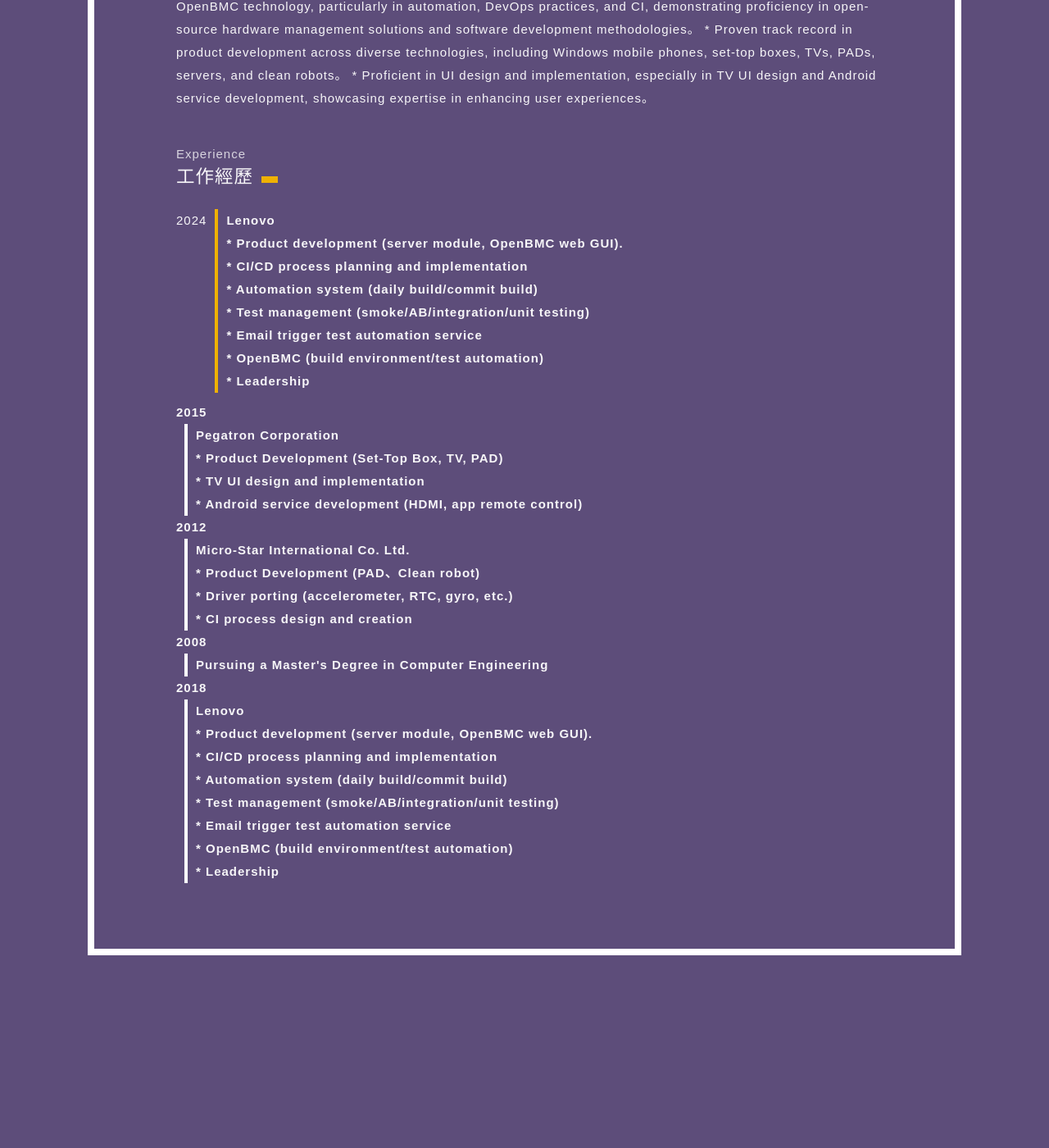
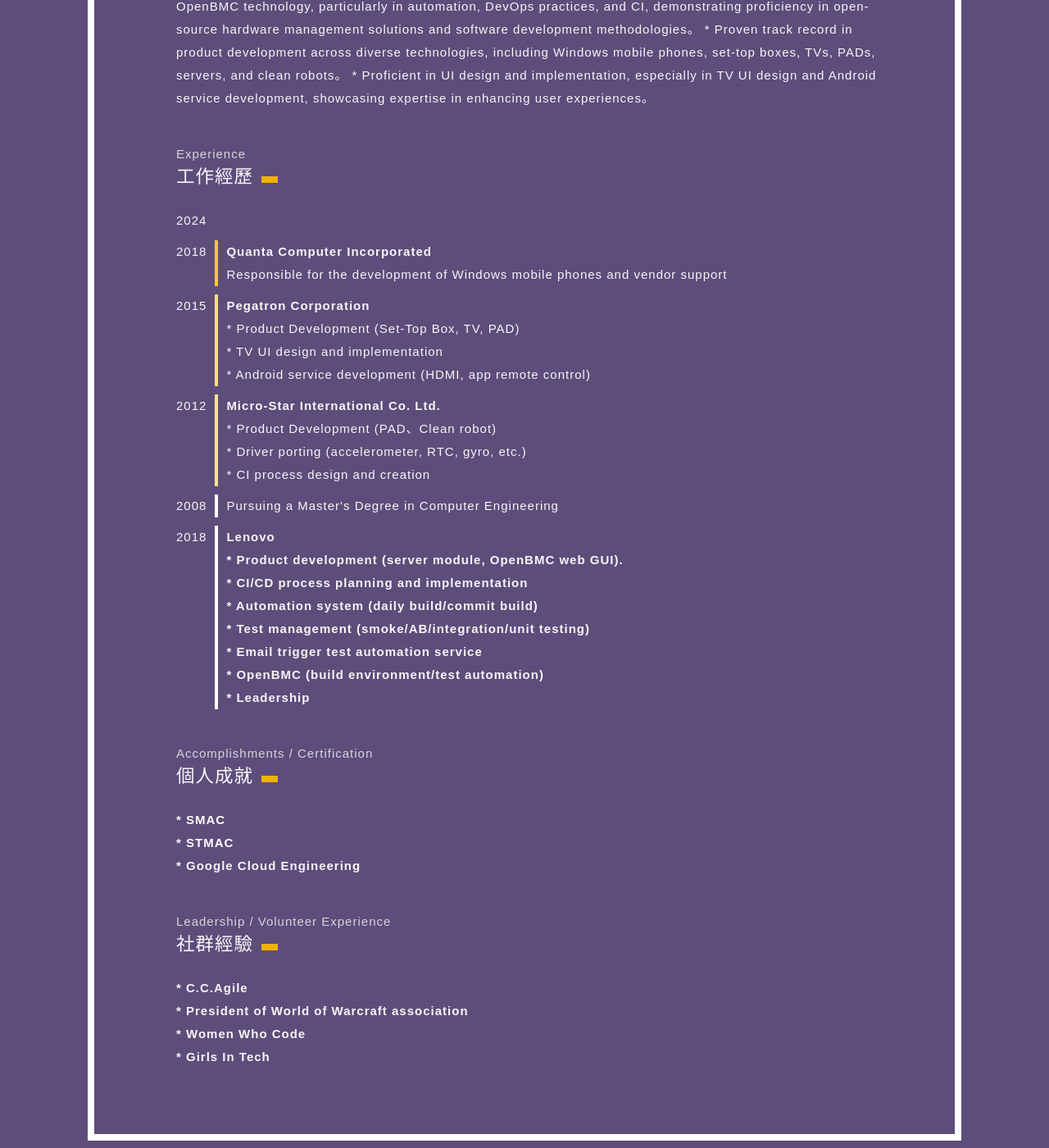
Before and after one commit to gitmaruneko/gitmaruneko.github.io, a Jekyll site: the page personal_detail.html, which Jekyll copies as it is, in a window 1280 px wide and 1400 px high, scrolled down 611 px. Shown: the whole window at 82% size. Built offline with Jekyll 4.4.1, drawn with Linux system fonts in a browser that asks for light colours; before the commit the page ends 1834 px from its top, so only the background shows below that.

Commit message:
Add detail work history

```diff
--- a/personal_detail.html
+++ b/personal_detail.html
@@ -31,15 +31,11 @@
         <h2>工作經歷</h2>
         <ul class="listExperience">
           <li class="year">2024
+          </li>
+          <li class="year">2018
             <ul>
-              <li><b>Lenovo</bb></li>
-              <li>* Product development (server module, OpenBMC web GUI).</li>
-              <li>* CI/CD process planning and implementation</li>
-              <li>* Automation system (daily build/commit build)</li>
-              <li>* Test management (smoke/AB/integration/unit testing)</li>
-              <li>* Email trigger test automation service</li>
-              <li>* OpenBMC (build environment/test automation)</li>
-              <li>* Leadership</li>
+              <li><b>Quanta Computer Incorporated</b></li>
+              <li>Responsible for the development of Windows mobile phones and vendor support</li>
             </ul>
           </li>
           <li class="year">2015
@@ -77,6 +73,26 @@
           </li>
         </ul>
       </div>
+
+      <div class="block">
+        <h4>Accomplishments / Certification</h4>
+        <h2>個人成就</h2>
+         <ul>
+          <li>* <a href="https://www.scrum-institute.org/certifications/Scrum-Institute.org-SMAC6448ec8dbd-13320532826706.pdf">SMAC</a></li>
+          <li>* <a href="https://www.scrum-institute.org/certifications/Scrum-Institute.org-STMACe4f3903792-02637064332608.pdf">STMAC</a></li>
+          <li>* Google Cloud Engineering</li>
+        </ul>
+      </div>
+      <div class="block">
+        <h4>Leadership / Volunteer Experience</h4>
+        <h2>社群經驗</h2>
+         <ul>
+          <li>* C.C.Agile</li>
+          <li>* President of World of Warcraft association</li>
+          <li>* Women Who Code</li>
+          <li>* Girls In Tech</li>
+        </ul>
+      </div>
     </div>
 </div>
 
```
